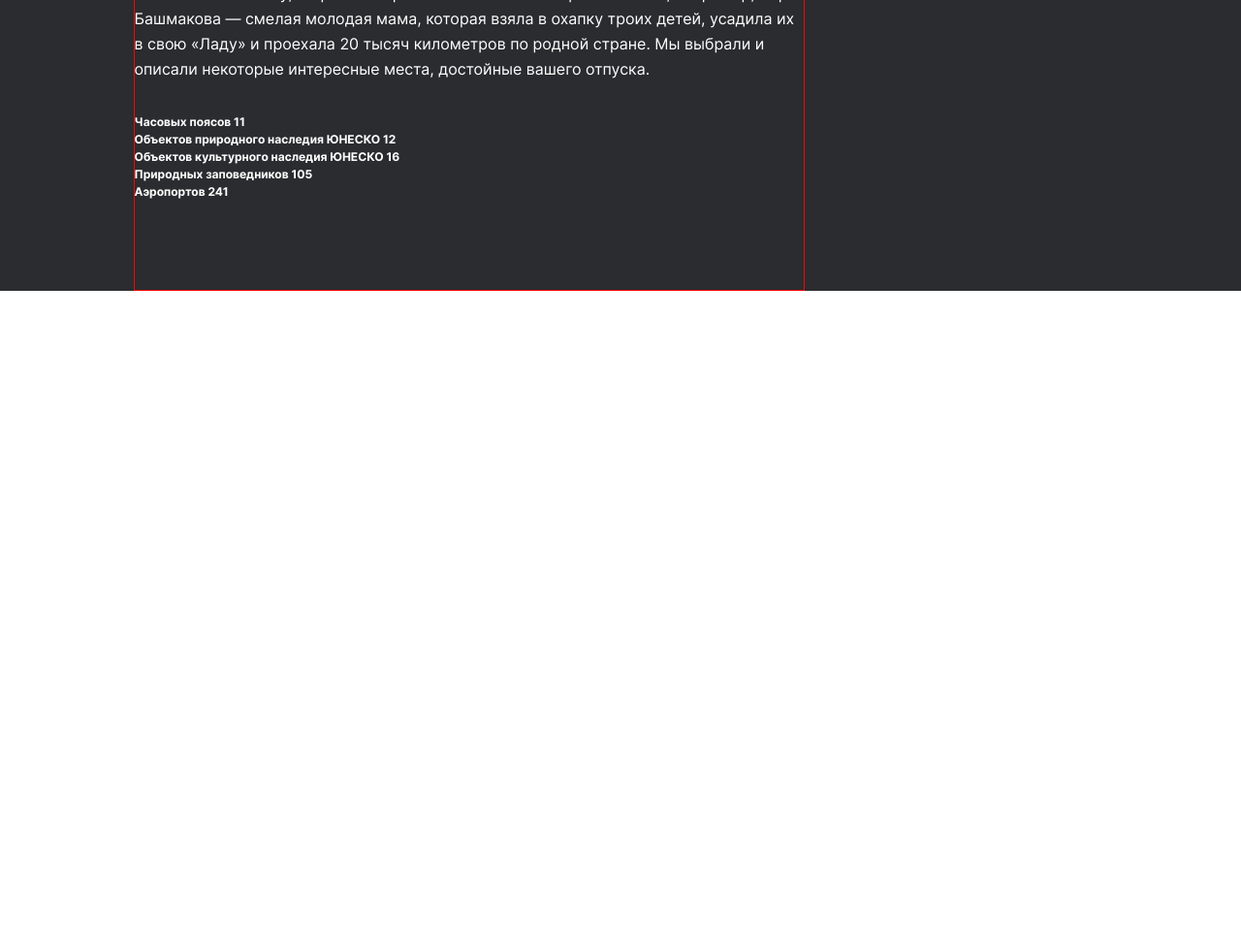
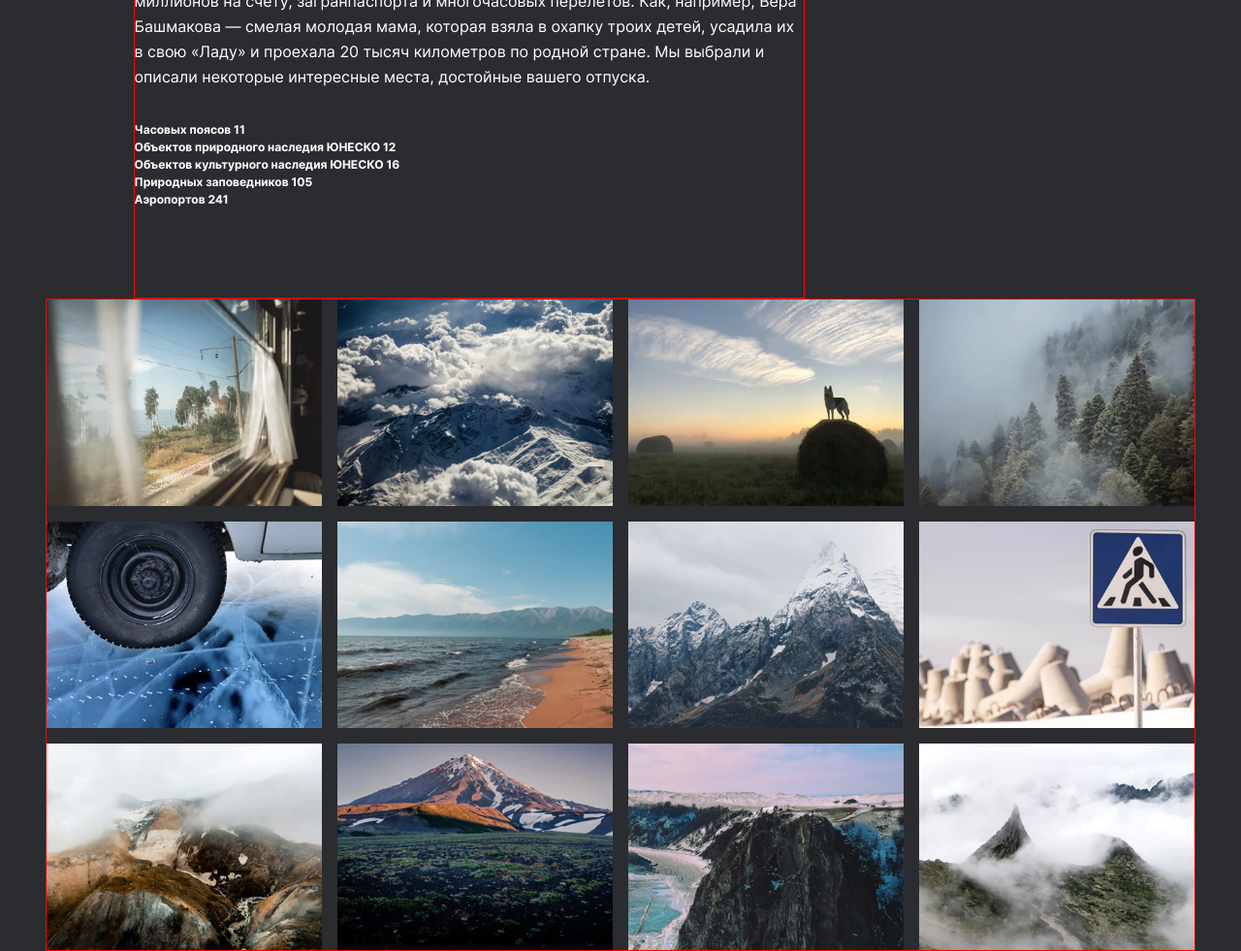
Before and after one commit to detero23/russian-travel, a plain HTML site: page index.html in a window 1280 px wide. Shown: the part 1382-2363 px from the top of the page at 97% size. Before the commit the page ends 1682 px from the top, so only its background shows below. Drawn offline with Linux system fonts and the light colour scheme.

Commit message:
Grid complete

```diff
--- a/blocks/content/content.css
+++ b/blocks/content/content.css
@@ -2,4 +2,7 @@
   padding: 0;
   margin: 0 auto;
   max-width: 1005px;
+  display: flex;
+  flex-direction: column;
+  align-items: center;
 }
--- a/blocks/intro/intro.css
+++ b/blocks/intro/intro.css
@@ -3,4 +3,5 @@
   margin: 0;
   padding: 0 0 92px 0;
   max-width: 690px;
+  align-self: flex-start;
 }
--- a/blocks/lead/__caption/lead__caption.css
+++ b/blocks/lead/__caption/lead__caption.css
@@ -1,6 +1,6 @@
 .lead__caption {
   margin: 0;
-  padding: 8 0 0 0;
+  padding: 8px 0 0 0;
   align-self: flex-start;
   font-weight: 400;
   font-size: 10px;
--- a/blocks/lead/lead.css
+++ b/blocks/lead/lead.css
@@ -2,7 +2,6 @@
   border: 1px solid red;
   margin: 0 auto;
   padding: 56px 0 92px 0;
-  max-width: fit-content;
   display: flex;
   flex-direction: column;
   align-items: center;
--- /dev/null
+++ b/blocks/photo-grid/__item/photo-grid__item.css
@@ -0,0 +1,3 @@
+.photo-grid__item {
+  max-width: 100%;
+}
--- /dev/null
+++ b/blocks/photo-grid/photo-grid.css
@@ -0,0 +1,10 @@
+.photo-grid {
+  border: 1px solid red;
+  margin: 0;
+  padding: 0;
+  display: grid;
+  grid-template-columns: repeat(auto-fill, minmax(284px, 1fr));
+
+  max-width: calc(100vw - 48px * 2);
+  gap: 16px;
+}
--- a/index.html
+++ b/index.html
@@ -32,6 +32,21 @@
             <li class="intro__list-element">Аэропортов 241</li>
           </ul>
         </section>
+
+        <section class="photo-grid">
+          <img src="./images/photo-grid-train.jpg" alt="Фото поезда" class="photo-grid__item">
+          <img src="./images/photo-grid-atharva-tulsi.jpg" alt="Фото Тулси" class="photo-grid__item">
+          <img src="./images/photo-grid-tuman.jpg" alt="Фото Туман" class="photo-grid__item">
+          <img src="./images/photo-grid-sochi.jpg" alt="Фото Сочи" class="photo-grid__item">
+          <img src="./images/photo-grid-arisa.jpg" alt="Фото Ариса" class="photo-grid__item">
+          <img src="./images/photo-grid-baikal.jpg" alt="Фото Байкал" class="photo-grid__item">
+          <img src="./images/photo-grid-elbrus.jpg" alt="Фото Эльбрус" class="photo-grid__item">
+          <img src="./images/photo-grid-kondratiev.jpg" alt="Фото Кондратьев" class="photo-grid__item">
+          <img src="./images/photo-grid-kamchatka-1.jpg" alt="Фото Камчатка 1" class="photo-grid__item">
+          <img src="./images/photo-grid-kamchatka-2.jpg" alt="Фото Камчатка 2" class="photo-grid__item">
+          <img src="./images/photo-grid-baikal-2.jpg" alt="Фото Байкал 2" class="photo-grid__item">
+          <img src="./images/photo-grid-ergaki.jpg" alt="Фото Эргаки" class="photo-grid__item">
+        </section>
       </main>
 
       <footer class="footer">
--- a/pages/index.css
+++ b/pages/index.css
@@ -17,4 +17,7 @@
 @import url(../blocks/intro/__list/intro__list.css);
 @import url(../blocks/intro/__list-element/intro__list-element.css);
 
+@import url(../blocks/photo-grid/photo-grid.css);
+@import url(../blocks/photo-grid/__item/photo-grid__item.css);
+
 @import url(../blocks/footer/footer.css);
```
